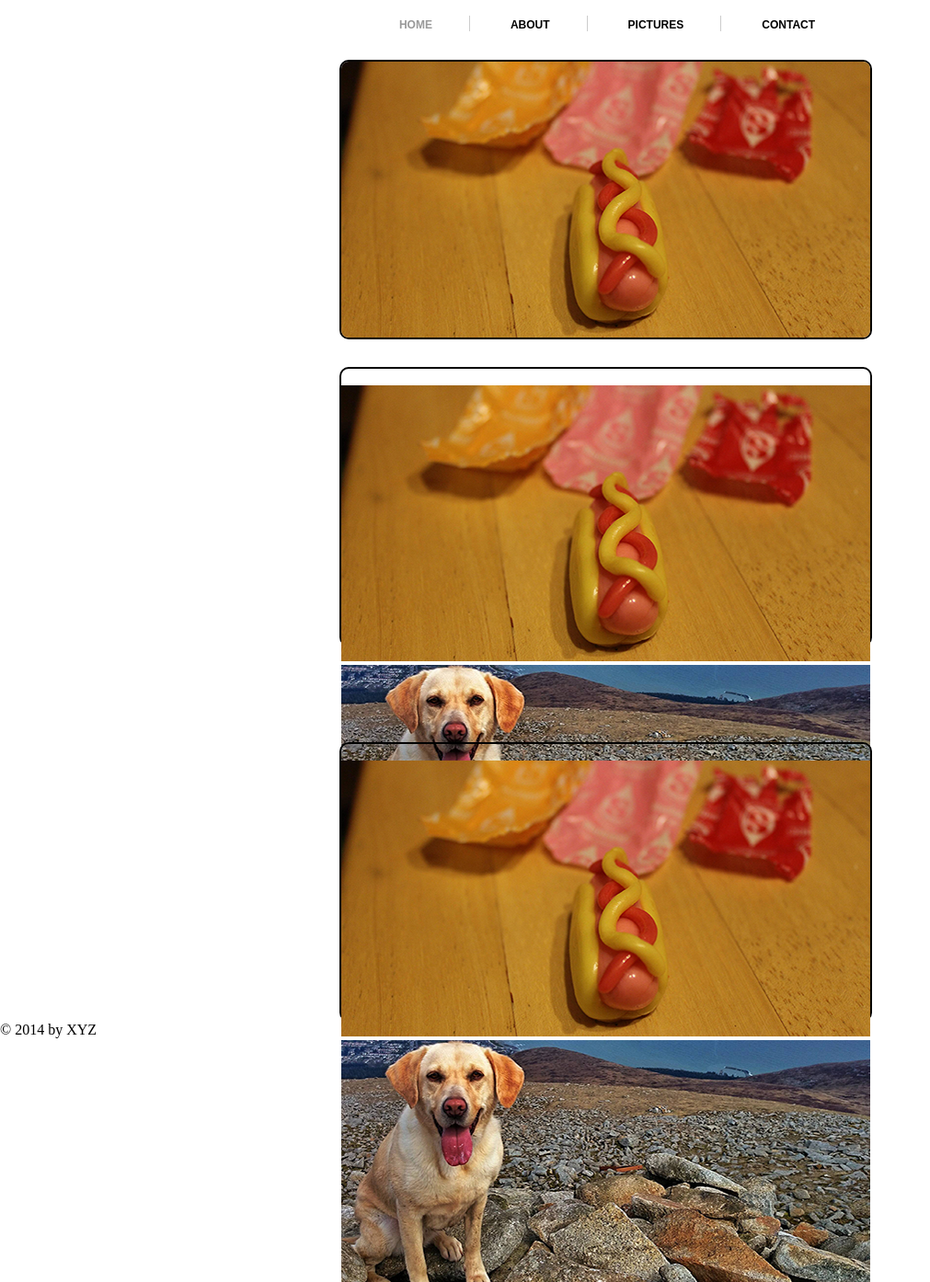
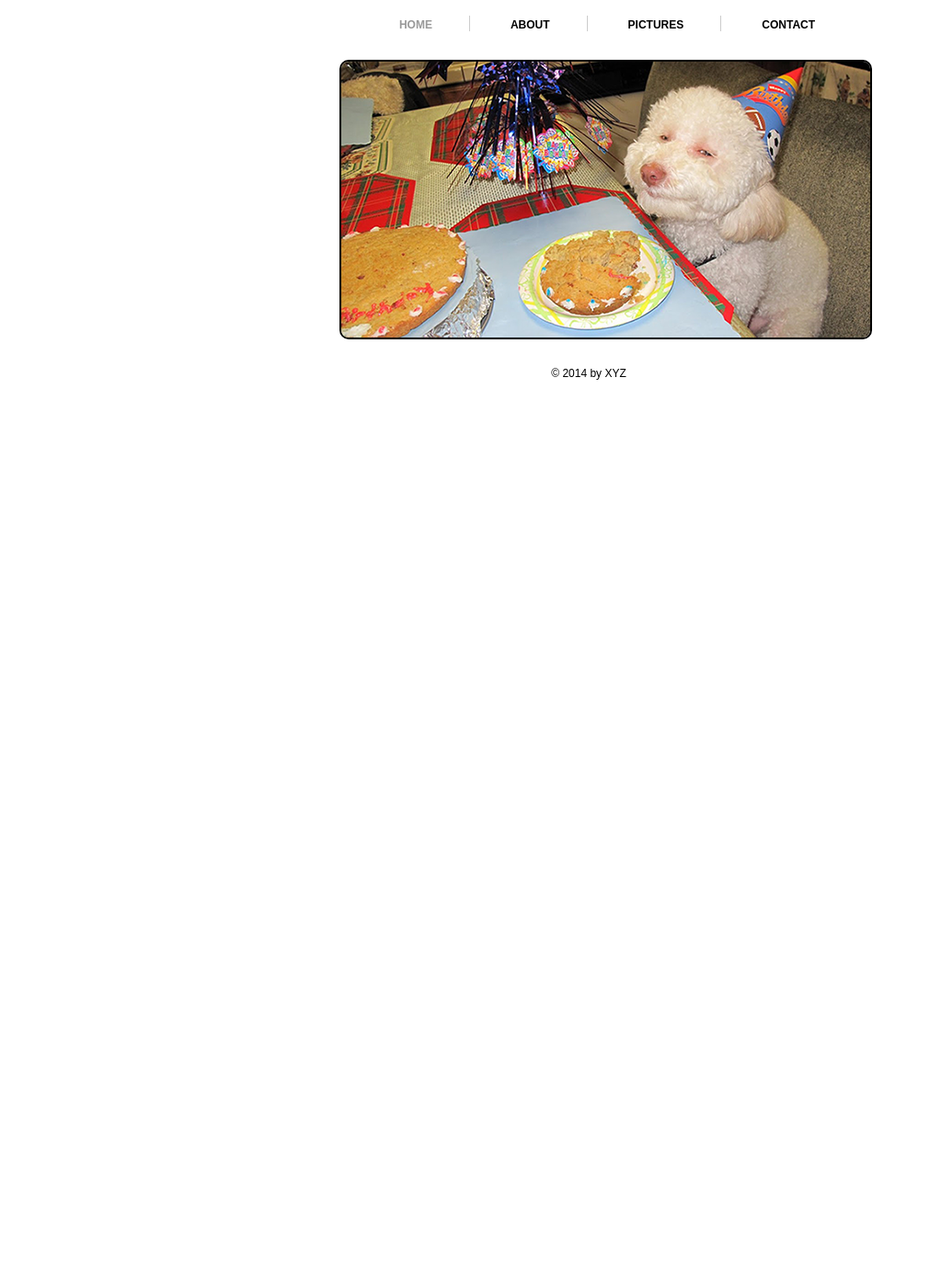
Before and after one commit to gurpreet97/learning, a plain HTML site: page index.html in a window 1280 px wide. Shown: the part 170-1564 px from the top of the page at 92% size, without its empty margins (0-1011 px from the left). After the commit the page ends 800 px from the top, so only its background shows below. Drawn offline with Linux system fonts and the light colour scheme.

Commit message:
undoing kevins mistakes

```diff
--- a/index.html
+++ b/index.html
@@ -8,7 +8,7 @@
 <body>
 
 
-<!--Header Starts-->
+<!--========================Header Starts==========================-->
 
 	<div class="header">
 
@@ -38,7 +38,7 @@
 
 		<div id="slider">
 			<ul>
-				<li><a href="#"><img src="pics/slide1.png" alt="" /></a></li>
+				<li><a href="#"><img src="images/slide1.png" alt="" /></a></li>
 				<li><a href="#"><img src="images/slide2.png" alt="" /></a></li>
 				<li><a href="#"><img src="images/slide3.png" alt="" /></a></li>
 			</ul>
@@ -48,32 +48,8 @@
 
 
 <!--==============================Footer Starts==============================-->
-<div id="slider">
-			<ul>
-				<li><a href="#"><img src="pics/slide1.png" alt="" /></a></li>
-				<li><a href="#"><img src="images/slide2.png" alt="" /></a></li>
-				<li><a href="#"><img src="images/slide3.png" alt="" /></a></li>
-			</ul>
-		</div>
 
 <div class="footer">
-
-r"><a class="pdg" href="contact.html">CONTACT</a></li>
-		</ul>
-	</div>
-<!--==============================Navigatin Ends=============================-->
-
-<!--==============================Slider Starts==============================-->
-
-		<div id="slider">
-			<ul>
-				<li><a href="#"><img src="pics/slide1.png" alt="" /></a></li>
-				<li><a href="#"><img src="images/slide2.png" alt="" /></a></li>
-				<li><a href="#"><img src="images/slide3.png" alt="" /></a></li>
-			</ul>
-		</div>
-
-<!--==============================Slider   Ends==============================-->
 
 <p>&copy; 2014 by XYZ </p>
 
```
